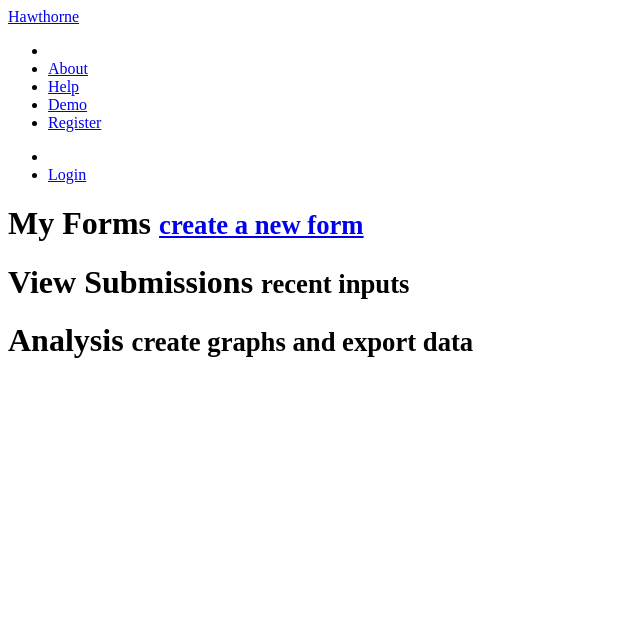
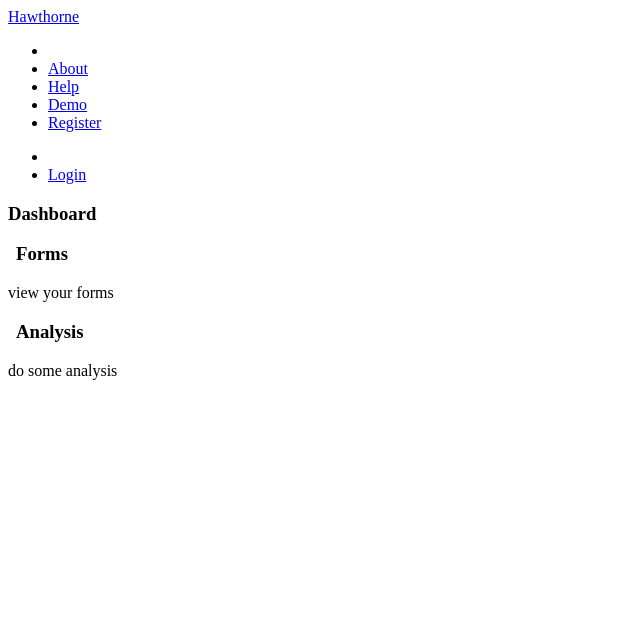
Before and after one commit to tymiles003/ivrhub, a Flask app: template serve/templates/dashboard.html in a window 1280 px wide. Shown: the top 620 px of the page, without its empty margins (0-640 px from the left). Run offline with Flask 2, Linux system fonts and the light colour scheme; the template is opened without the code that fills it, so the values that code supplies are empty; parts of the project's set-up code (start-up, migrations or seed data) failed here and were passed over; some libraries are stand-ins or nearby versions.

Commit message:
tweaks dashboard layout

```diff
--- a/serve/templates/dashboard.html
+++ b/serve/templates/dashboard.html
@@ -1,15 +1,38 @@
 {% extends "layout.html" %}
 
+{% block head %}
+<style>
+    h3 i {
+        margin: 3px 8px 0 0;
+    }
+</style>
+{% endblock %}
+
 {% block body %}
-<div class='page-header'>
-    <h1>My Forms <small><a href="#">create a new form</a></small></h1>
+<h3 class='section-name'>Dashboard</h3>
+<div class='row'>
+    <div class='span12'>
+        <div class='row'>
+
+            <div class='span4 well'>
+                <h3><i class='icon-list-alt'></i>Forms</h3>
+                <p class='note'>view your forms</p>
+            </div>
+
+        </div>
+    </div>
+
+
+    <div class='span12'>
+        <div class='row'>
+
+            <div class='span4 well'>
+                <h3><i class='icon-signal'></i>Analysis</h3>
+                <p class='note'>do some analysis</p>
+            </div>
+
+        </div>
+    </div>
 </div>
 
-<div class='page-header'>
-    <h1>View Submissions <small>recent inputs</small></h1>
-</div>
-
-<div class='page-header'>
-    <h1>Analysis <small>create graphs and export data</small></h1>
-</div>
 {% endblock %}
```
